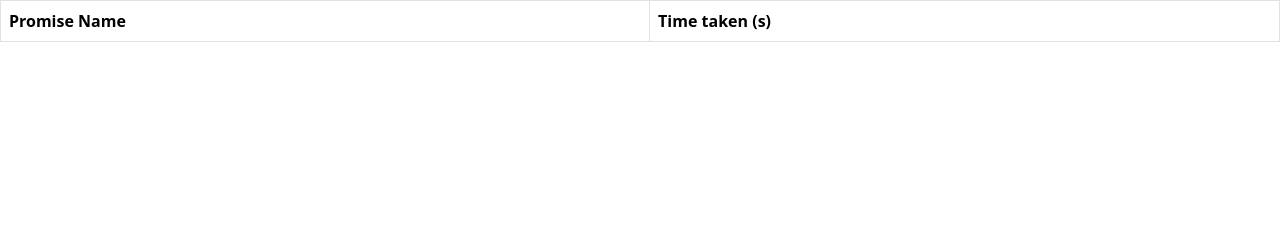
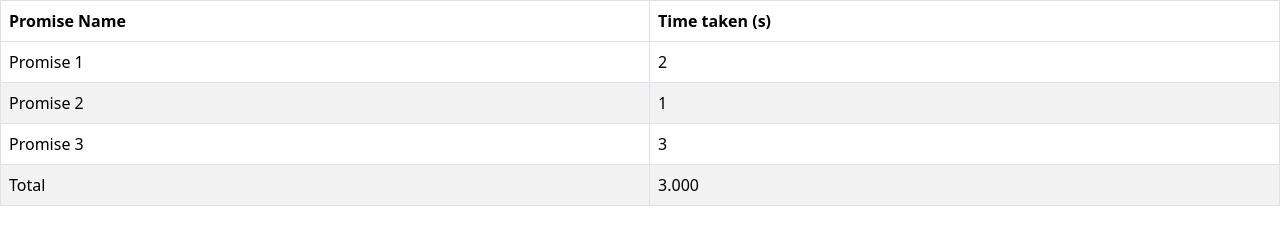
Before and after one commit to acciojob/wait-for-multiple-promises-AryanRajdev, a website: page main.html in a window 1280 px wide. Drawn offline with nearby package versions, Linux system fonts and the light colour scheme.

Commit message:
created a submission

```diff
--- a/main.html
+++ b/main.html
@@ -20,7 +20,12 @@
           <th>Time taken (s)</th>
         </tr>
       </thead>
-      <tbody id="output"></tbody>
+      <tbody id="output">
+		  <tr id = "before">
+			  <td>Laoding...</td>
+			  <td>Laoding...</td>
+		  </tr>
+	  </tbody>
     </table>
 
     <script type="text/javascript" src="./script.js"></script>
--- a/script.js
+++ b/script.js
@@ -1 +1,66 @@
-//your JS code here. If required.
+const p1 = new Promise((resolve, reject) => {
+  setTimeout(() => {
+    resolve("Promise 1");
+  }, 2000);
+});
+
+const p2 = new Promise((resolve, reject) => {
+  setTimeout(() => {
+    resolve("Promise 2");
+  }, 1000);
+});
+
+const p3 = new Promise((resolve, reject) => {
+  setTimeout(() => {
+    resolve("Promise 3");
+  }, 3000);
+});
+
+const startTime = Date.now();
+
+Promise.all([p1, p2, p3]).then((val) => {
+  let table = document.getElementById("output");
+  let tr1 = document.getElementById("before");
+  tr1.classList.add("hidden");
+
+  // console.log(val[0], val[1], val[2]);
+
+  val.forEach((element, index) => {
+    let tr = document.createElement("tr");
+    let td1 = document.createElement("td");
+    td1.textContent = element;
+    let td2 = document.createElement("td");
+    if(index === 0){
+      td2.textContent = "2";
+    }
+    else if(index === 1){
+      td2.textContent = "1";
+    }
+    else{
+      td2.textContent = "3";
+    }
+
+    tr.appendChild(td1);
+    tr.appendChild(td2);
+    table.appendChild(tr);
+  });
+
+  const endTime = Date.now();
+
+  let time = (endTime-startTime)/1000;
+  time = time.toFixed(3);
+
+  // console.log(time);
+
+  let tr2 = document.createElement("tr");
+  let tdTotal1 = document.createElement("td");
+  tdTotal1.textContent = "Total";
+  let tdTotal2 = document.createElement("td");
+  tdTotal2.textContent = time;
+
+  tr2.appendChild(tdTotal1);
+  tr2.appendChild(tdTotal2);
+  table.appendChild(tr2);
+
+
+});
--- a/styles.css
+++ b/styles.css
@@ -1 +1,4 @@
 /*  your css code here. If applicable */
+.hidden{
+	display:none;
+}
```
